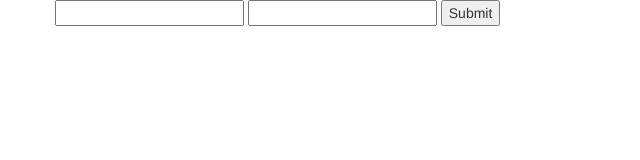
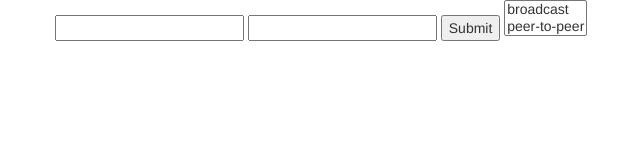
Before and after one commit to jamesmunns/DistMsg, a plain HTML site: page website/send.html in a window 1280 px wide. Shown: the whole page, without its empty margins (15-655 px from the left). Drawn offline with Linux system fonts and the light colour scheme.

Commit message:
message types

```diff
--- a/website/send.html
+++ b/website/send.html
@@ -16,6 +16,10 @@
         <input type="text" name="sender"/>
           <input type="textarea" name="payload"/>
           <input type="submit" value="Submit"/>
+          <select name="type" size="2">
+            <option>broadcast</option>
+            <option>peer-to-peer</option>
+          </select>
       </form>
     </div>
 
@@ -46,7 +50,7 @@
                "gps_radius": 200000
              },
              "msg_uuid": uuid(),
-                "msg_type": "broadcast"
+             "msg_type": $("[name='type']").val()
            },
            "payload": $("[name='payload']").val(),
          }]}),
```
Lines whose indentation alone changed are shown as unchanged.
